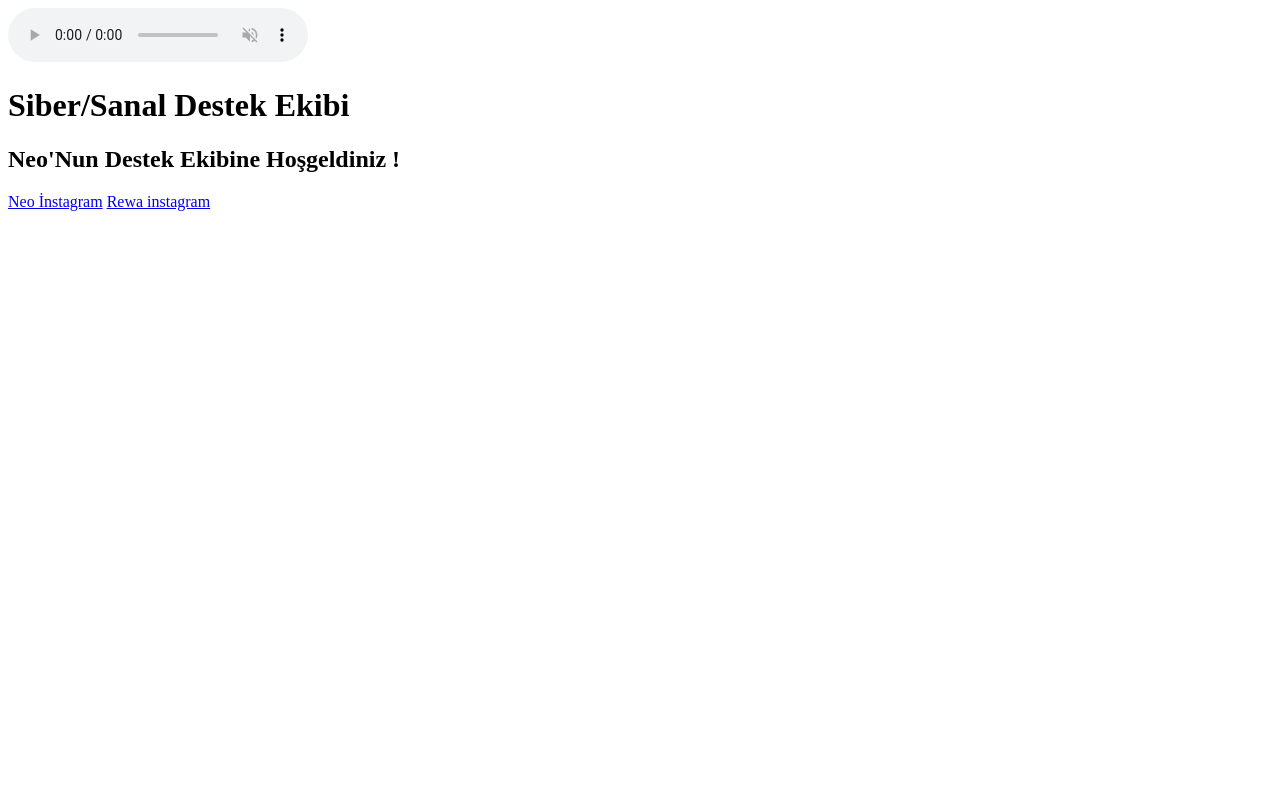
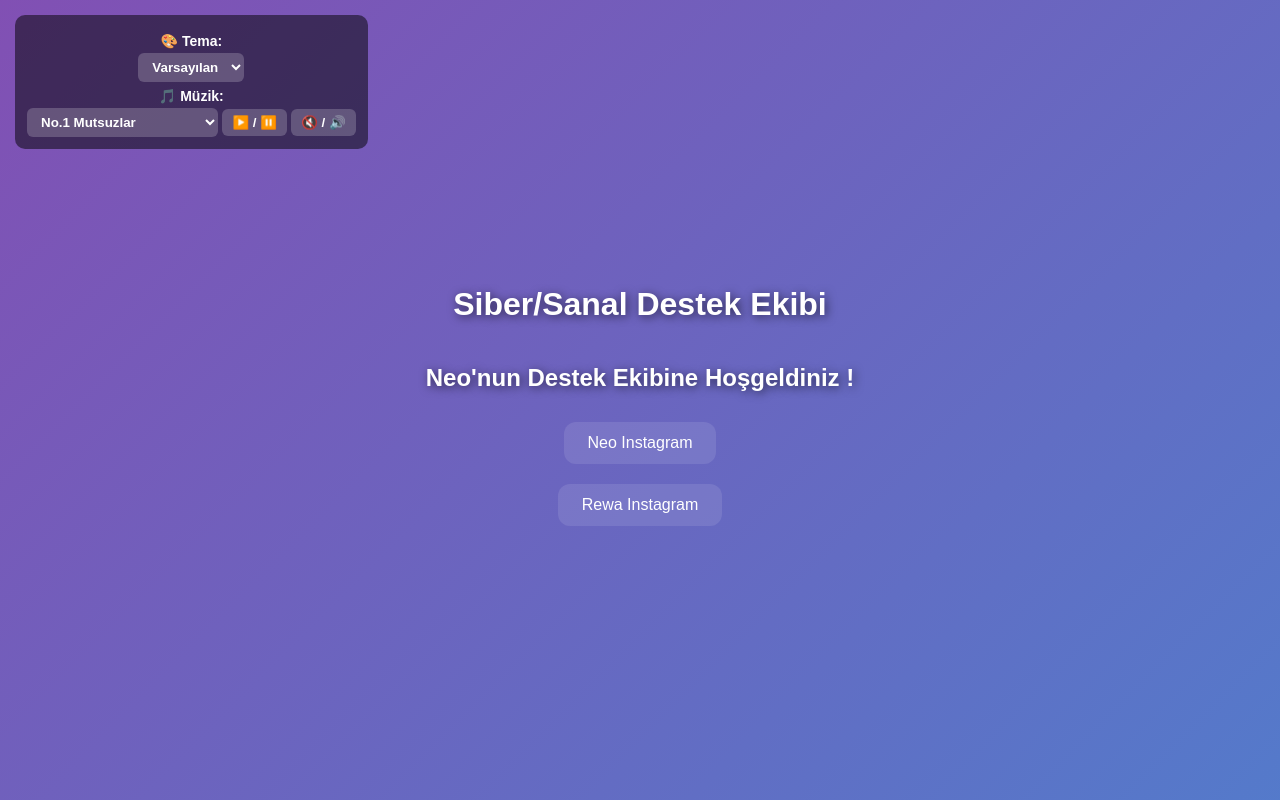
Before and after one commit to ytcinotxc-commits/destekekibi, a plain HTML site: page index.html in a window 1280 px wide. Drawn offline with Linux system fonts and the light colour scheme.

Commit message:
index.html

```diff
--- a/index.html
+++ b/index.html
@@ -1,25 +1,177 @@
 <!DOCTYPE html>
-<audio src="ses.mp3" controls autoplay
-muted loop></audio>
-<html>
-    <script src="//code.jivosite.com/widget/Kl7X0w5nzw" async></script>
-    <head>
-        <title>
-        Neo Here !
-        </title>
+<html lang="tr">
+<script src="//code.jivosite.com/widget/Kl7X0w5nzw" async></script>
 <head>
-    <body>
+    <meta charset="UTF-8">
+    <title>Neo Here !</title>
+    <style>
+        body {
+            margin: 0;
+            padding: 0;
+            font-family: Arial, sans-serif;
+            text-align: center;
+            color: white;
+            height: 100vh;
+            display: flex;
+            flex-direction: column;
+            justify-content: center;
+            align-items: center;
+            overflow: hidden;
+            transition: background 1s ease;
+        }
 
-        <h1>Siber/Sanal Destek Ekibi</h1>
-        <!--Başlık-->
-        <h2>Neo'Nun Destek Ekibine Hoşgeldiniz !</h2>
-        <a href="https://www.instagram.com/o2.sxi/"
-        target="_blank"
-        title="Neo İnstagram"
-        > Neo İnstagram</a>
-        <a href="https://www.instagram.com/xtqlx"
-        target="_blank"
-        title="Rewa İnstagram"
-        >Rewa instagram</a>
-    </body>
+        /* Varsayılan gradient */
+        body.gradient {
+            background: linear-gradient(135deg, #ff7eb3, #8e44ad, #3498db);
+            background-size: 400% 400%;
+            animation: gradientBG 15s ease infinite;
+        }
+
+        /* Siberpunk */
+        body.siberpunk {
+            background: linear-gradient(135deg, #ff0080, #7928ca, #2afadf);
+            background-size: 400% 400%;
+            animation: gradientBG 12s ease infinite;
+        }
+
+        /* Neon */
+        body.neon {
+            background: linear-gradient(135deg, #00ff87, #60efff, #0061ff);
+            background-size: 400% 400%;
+            animation: gradientBG 14s ease infinite;
+        }
+
+        /* Pastel */
+        body.pastel {
+            background: linear-gradient(135deg, #ffdde1, #ee9ca7, #a1c4fd);
+            background-size: 400% 400%;
+            animation: gradientBG 18s ease infinite;
+        }
+
+        /* Gradient animasyonu */
+        @keyframes gradientBG {
+            0% { background-position: 0% 50%; }
+            50% { background-position: 100% 50%; }
+            100% { background-position: 0% 50%; }
+        }
+
+        h1, h2 {
+            text-shadow: 2px 2px 10px rgba(0,0,0,0.6);
+        }
+
+        a {
+            display: inline-block;
+            margin: 10px;
+            padding: 12px 24px;
+            color: white;
+            text-decoration: none;
+            border-radius: 12px;
+            background: rgba(255, 255, 255, 0.1);
+            transition: 0.3s;
+        }
+
+        a:hover {
+            background: rgba(255, 255, 255, 0.3);
+            transform: scale(1.05);
+        }
+
+        /* Menü (sol üstte sabit) */
+        .menu {
+            position: absolute;
+            top: 15px;
+            left: 15px;
+            background: rgba(0,0,0,0.5);
+            padding: 12px;
+            border-radius: 10px;
+        }
+
+        label {
+            font-weight: bold;
+            font-size: 14px;
+            color: white;
+            display: block;
+            margin-top: 6px;
+        }
+
+        select, button {
+            background: rgba(255,255,255,0.2);
+            border: none;
+            color: white;
+            padding: 6px 10px;
+            border-radius: 6px;
+            font-weight: bold;
+            cursor: pointer;
+            margin-top: 4px;
+        }
+
+        select option {
+            background: #222;
+            color: white;
+        }
+
+        button:hover {
+            background: rgba(255,255,255,0.4);
+        }
+    </style>
+</head>
+<body class="gradient">
+
+    <!-- Sol üst menü -->
+    <div class="menu">
+        <!-- Tema seçici -->
+        <label for="theme">🎨 Tema:</label>
+        <select id="theme" onchange="changeTheme(this.value)">
+            <option value="gradient">Varsayılan</option>
+            <option value="siberpunk">Siberpunk</option>
+            <option value="neon">Neon</option>
+            <option value="pastel">Pastel</option>
+        </select>
+
+        <!-- Müzik seçici -->
+        <label for="music">🎵 Müzik:</label>
+        <select id="music" onchange="changeMusic(this.value)">
+            <option value="ses1.mp3">No.1 Mutsuzlar</option>
+            <option value="ses2.mp3">No.1 Bu Benim Hayatım</option>
+            <option value="ses3.mp3">No.1 Tekel Mavisi</option>
+        </select>
+
+        <!-- Kontroller -->
+        <button onclick="togglePlay()">▶️ / ⏸️</button>
+        <button onclick="toggleMute()">🔇 / 🔊</button>
+    </div>
+
+    <h1>Siber/Sanal Destek Ekibi</h1>
+    <h2>Neo'nun Destek Ekibine Hoşgeldiniz !</h2>
+
+    <a href="https://www.instagram.com/o2.sxi/" target="_blank" title="Neo Instagram">Neo Instagram</a>
+    <a href="https://www.instagram.com/xtqlx" target="_blank" title="Rewa Instagram">Rewa Instagram</a>
+
+    <!-- Müzik -->
+    <audio id="player" src="ses1.mp3" autoplay loop></audio>
+
+    <script>
+        const player = document.getElementById("player");
+
+        function changeTheme(theme) {
+            document.body.className = theme;
+        }
+
+        function changeMusic(file) {
+            player.src = file;
+            player.play();
+        }
+
+        function togglePlay() {
+            if (player.paused) {
+                player.play();
+            } else {
+                player.pause();
+            }
+        }
+
+        function toggleMute() {
+            player.muted = !player.muted;
+        }
+    </script>
+</body>
 </html>
```
